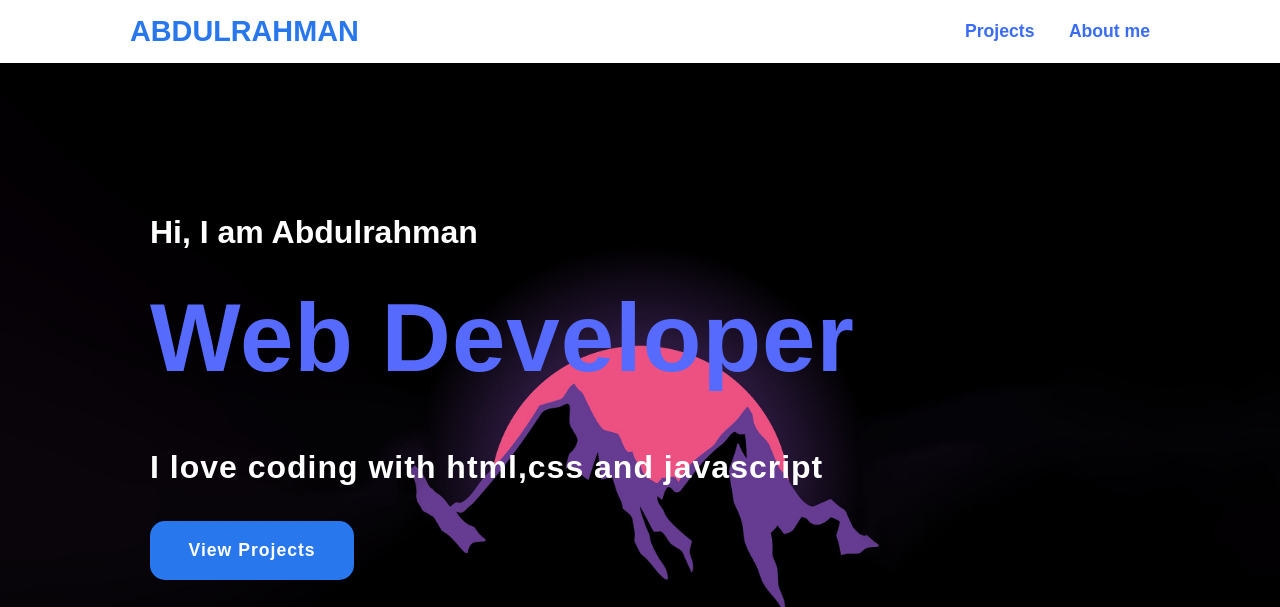
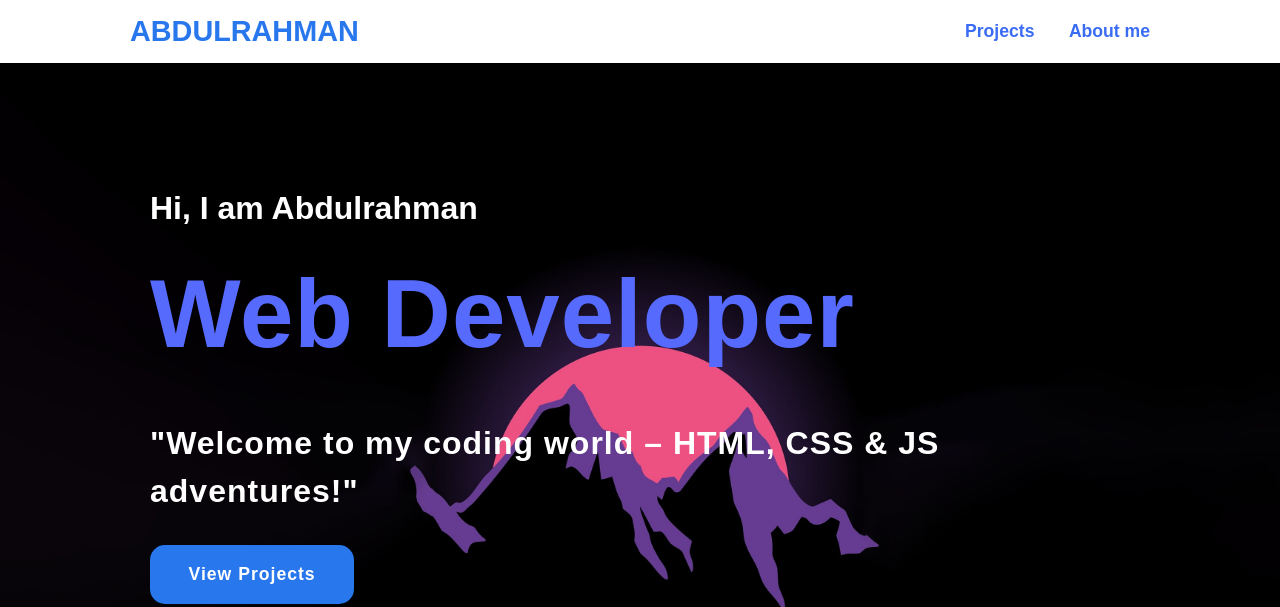
Before and after one commit to dooom77-0/My-first-site, a plain HTML site: page index.html in a window 1280 px wide. Shown: the top 607 px of the page. Drawn offline with nearby package versions, Linux system fonts and the light colour scheme.

Commit message:
Update index.html

```diff
--- a/index.html
+++ b/index.html
@@ -28,7 +28,7 @@
 
         <div>
             <h2>Hi, I am Abdulrahman<br><span class="typing">Web Developer</span></h2>
-            <h3>I love coding with html,css and javascript</h3>
+            <h3>"Welcome to my coding world – HTML, CSS & JS adventures!"</h3>
             <button onclick="Github()" class="main-btn">View Projects</button>
             <p class="contact">Contact me</p>
             <div class="social-icons">
@@ -124,4 +124,5 @@
     </section>
     <script src="main.js" defer></script>
 </body>
+
 </html>
```
